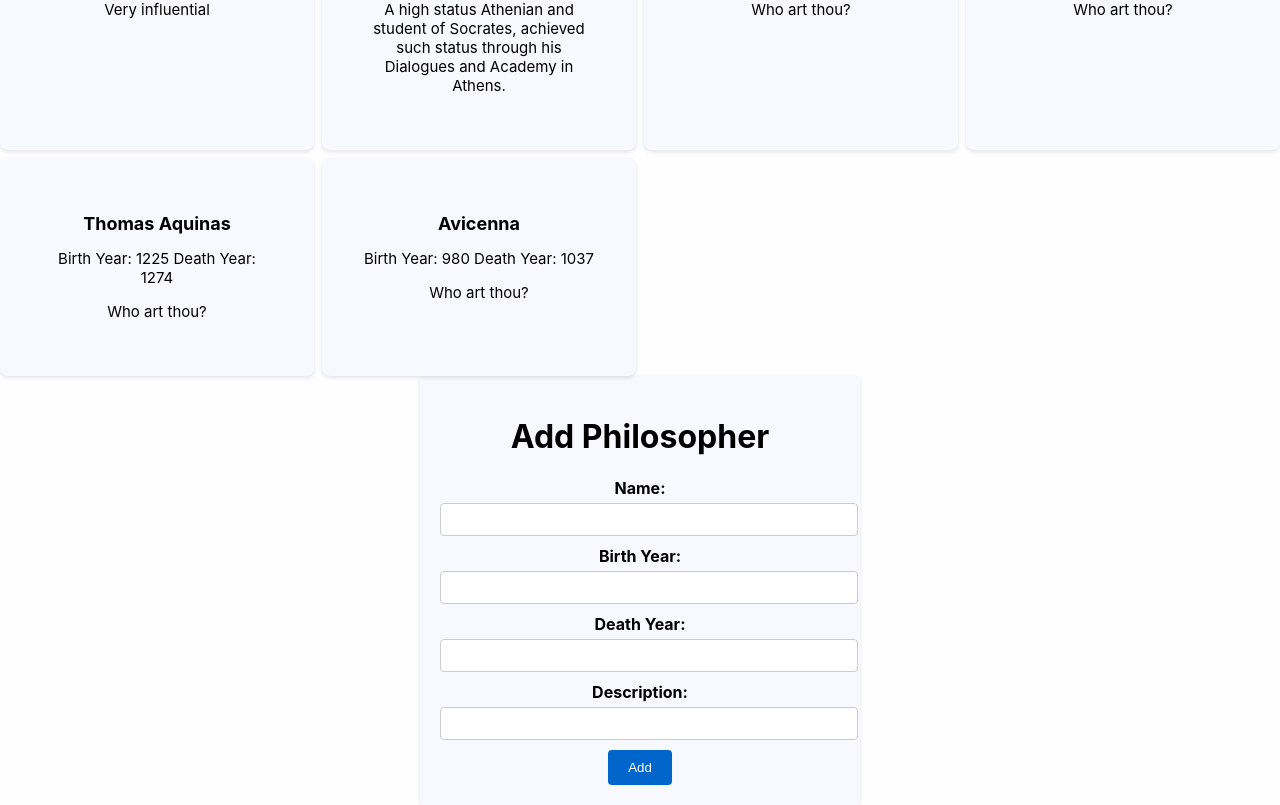
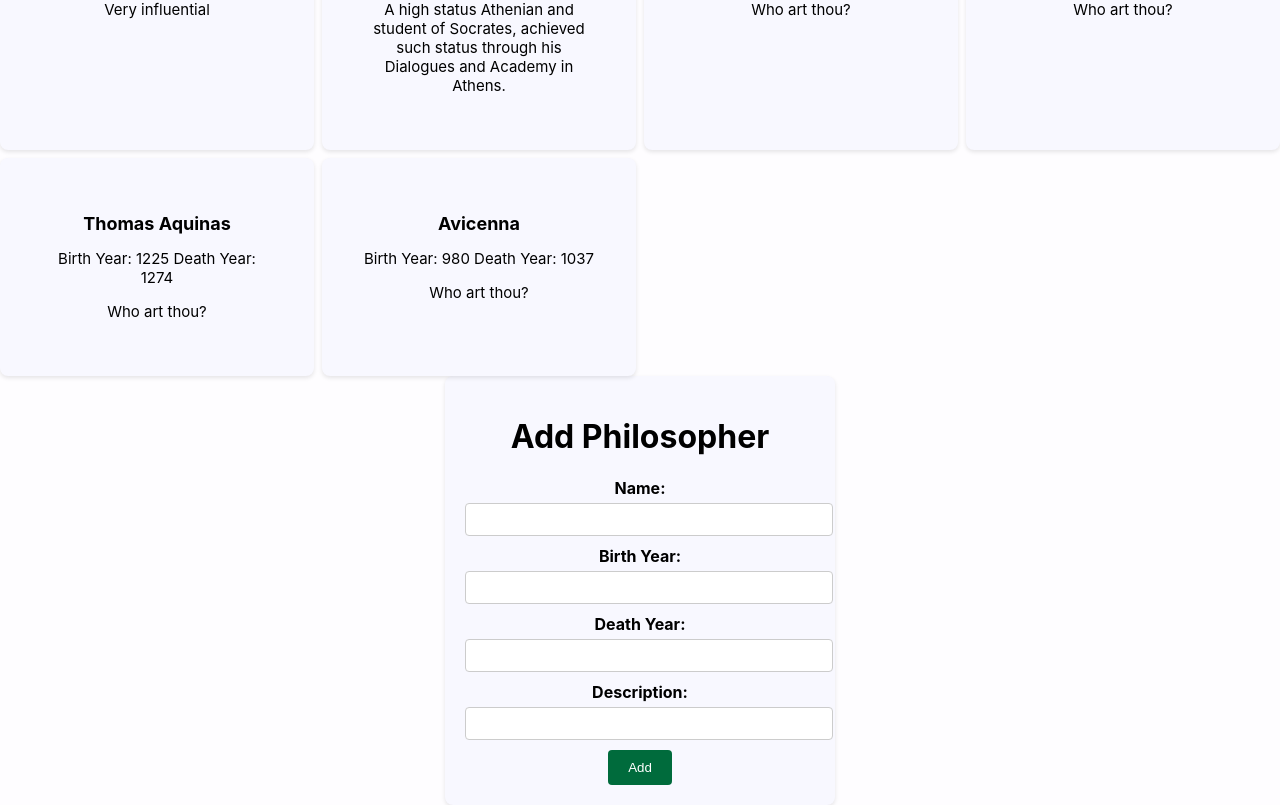
Before and after one commit to michaelmathiaa/react-project-math-formulas, a React (Create React App) app: page /philosophers in a window 1280 px wide. Shown: the part 174-979 px from the top of the page. Built offline with nearby package versions, Linux system fonts and the light colour scheme; data requests are answered from the project's data file.

Commit message:
Changes button hover color

```diff
--- a/src/styles/AddPhilosopher.css
+++ b/src/styles/AddPhilosopher.css
@@ -1,9 +1,9 @@
 .add-div {
-  max-width: 400px;
+  max-width: 350px;
   margin: 0 auto;
   padding: 20px;
   background-color: ghostwhite;
-  border-radius: 4px;
+  border-radius: 8px;
   box-shadow: 0 2px 4px rgba(0, 0, 0, 0.1);
 }
 
@@ -32,7 +32,7 @@
 }
 
 .add-div button[type="submit"] {
-  background-color: #0066cc;
+  background-color:#006b3c;;
   color: #fff;
   padding: 10px 20px;
   border: none;
@@ -41,5 +41,5 @@
 }
 
 .add-div button[type="submit"]:hover {
-  background-color: #0052a3;
+  background-color: #005e35;
 }
```
